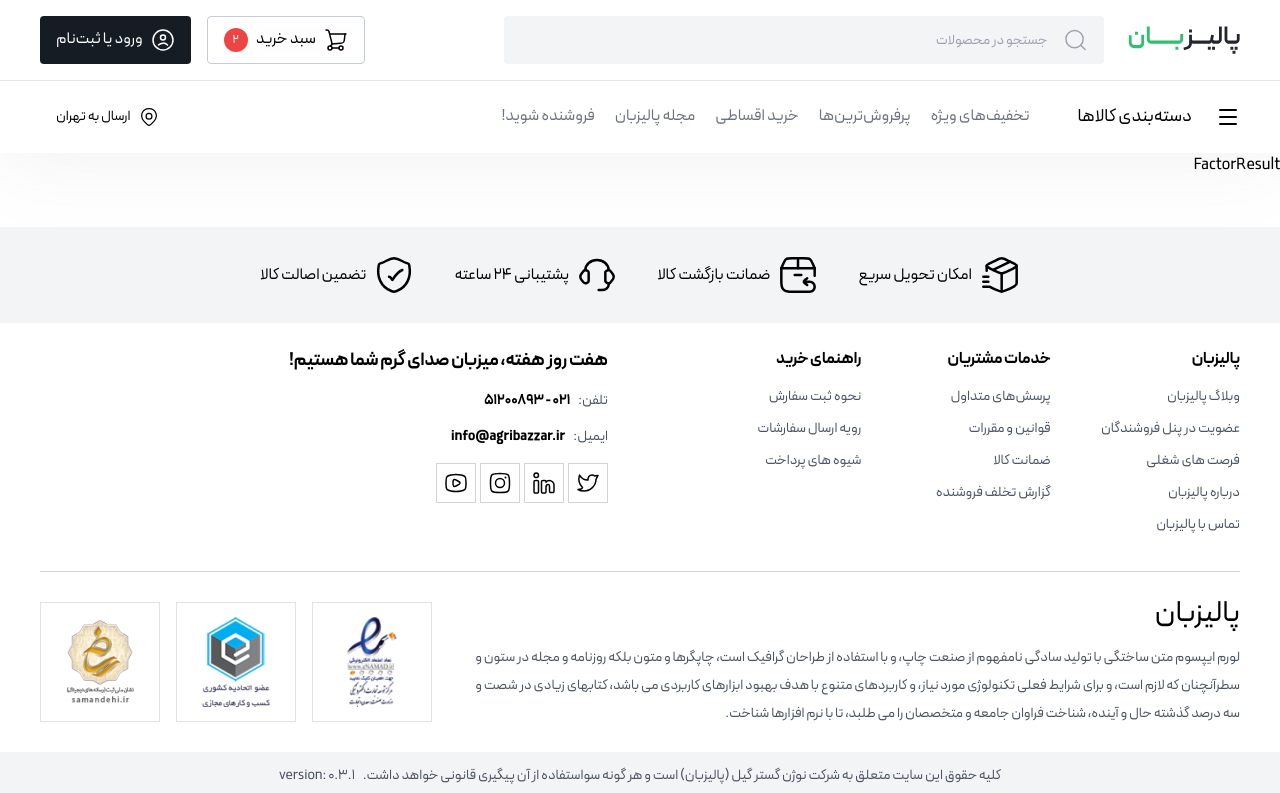
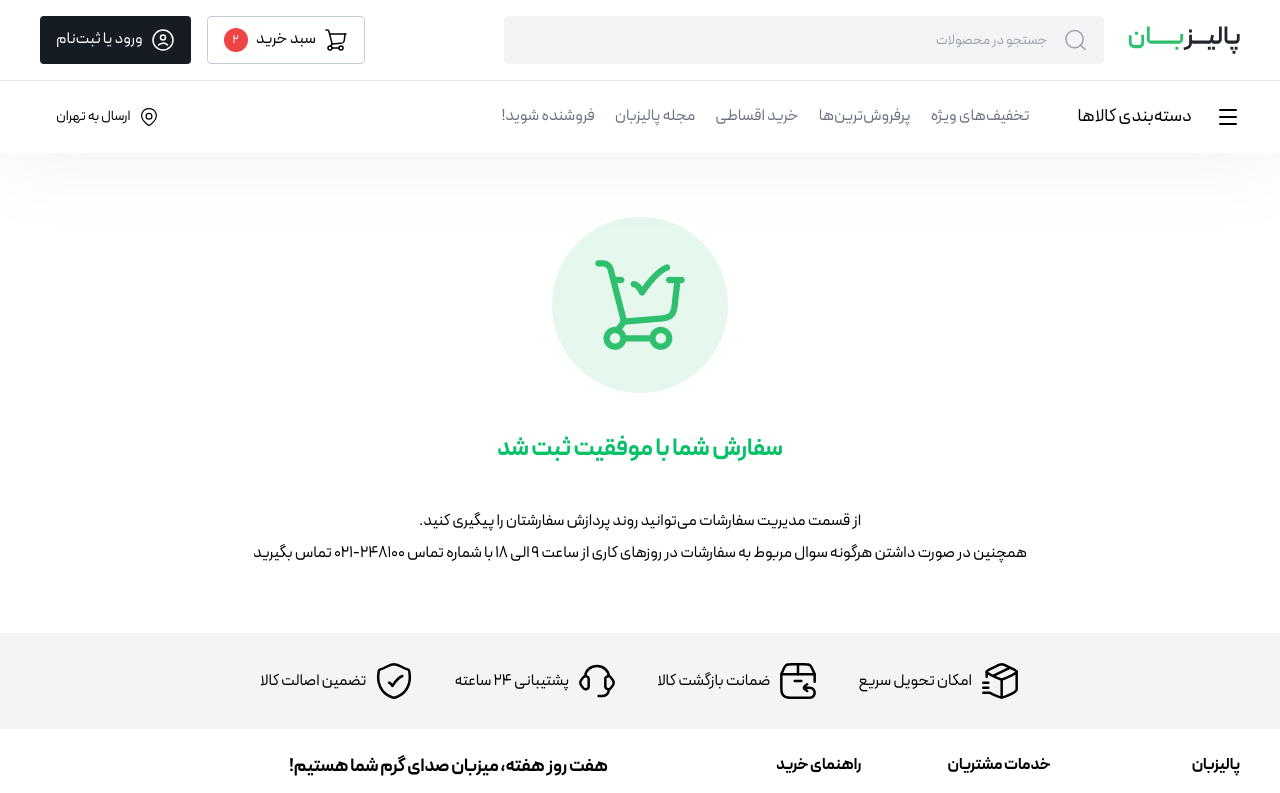
Before and after one commit to hamideslami32/leyan, a Next.js app: page /factor-result in a window 1280 px wide. Shown: the top 793 px of the page. Built offline with nearby package versions, Linux system fonts and the light colour scheme.

Commit message:
feat:  thank you page success

```diff
--- a/src/pages/factor-result/index.tsx
+++ b/src/pages/factor-result/index.tsx
@@ -1,5 +1,25 @@
+import Image from 'next/image';
+
 const FactorResult = () => {
-  return <div>FactorResult</div>;
+  return (
+    <div className='mx-auto my-16 grid max-w-cs place-items-center'>
+      <Image
+        src={'/images/success-purchase.png'}
+        width={176}
+        height={176}
+        alt='factor-result'
+      />
+      <p className='my-10 text-2xl font-bold text-success'>
+        سفارش شما با موفقیت ثبت شد
+      </p>
+      <p className='text-center leading-8'>
+        از قسمت مدیریت سفارشات می‌توانید روند پردازش سفارشتان را پیگیری کنید.
+        <br />
+        همچنین در صورت داشتن هرگونه سوال مربوط به سفارشات در روزهای کاری از ساعت
+        ۹ الی ۱۸ با شماره تماس ۲۴۸۱۰۰-۰۲۱ تماس بگیرید
+      </p>
+    </div>
+  );
 };
 
 export default FactorResult;
```
Also changed, not shown: public/images/failed-purchase.png (added), public/images/success-purchase.png (added).
